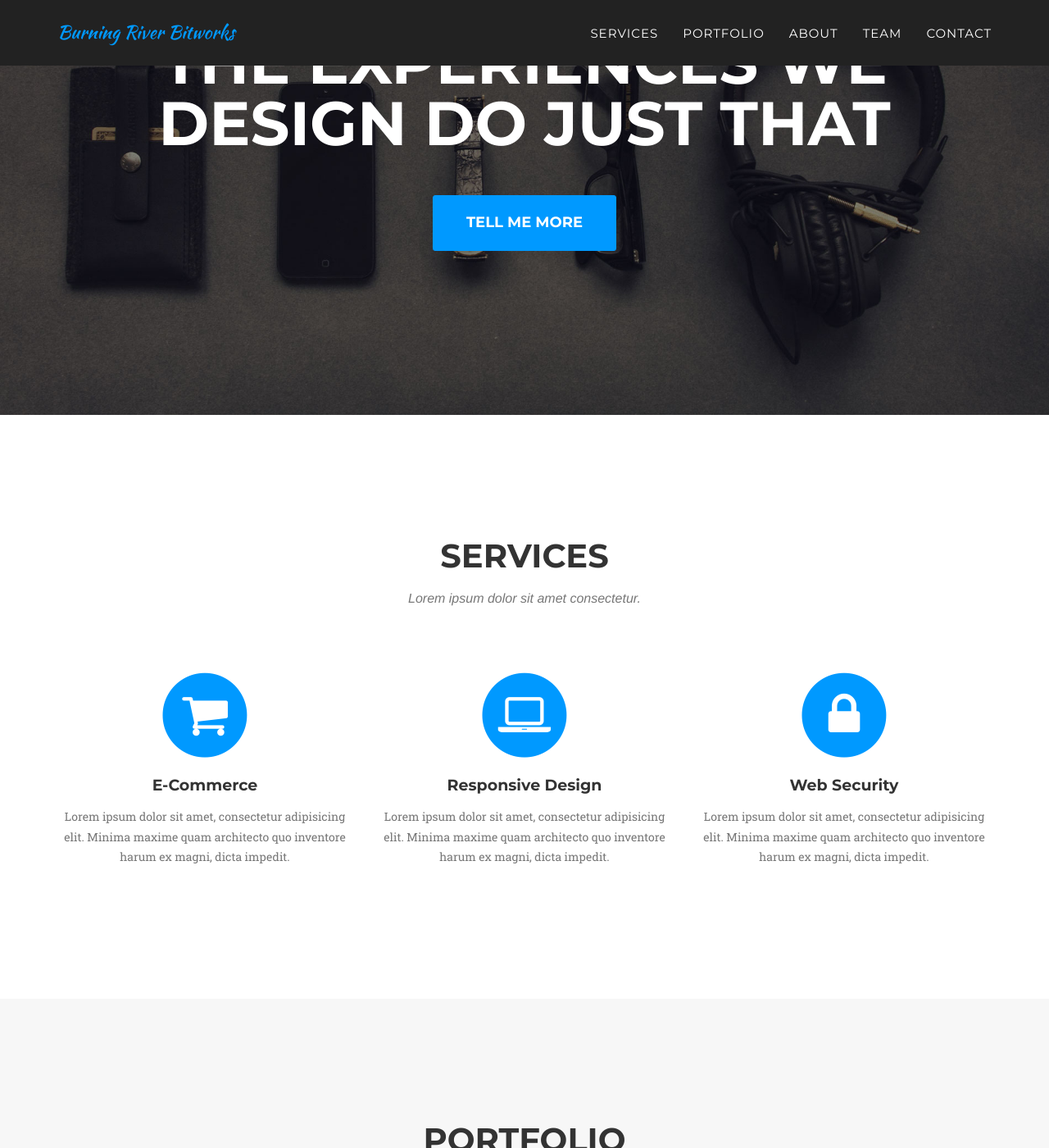
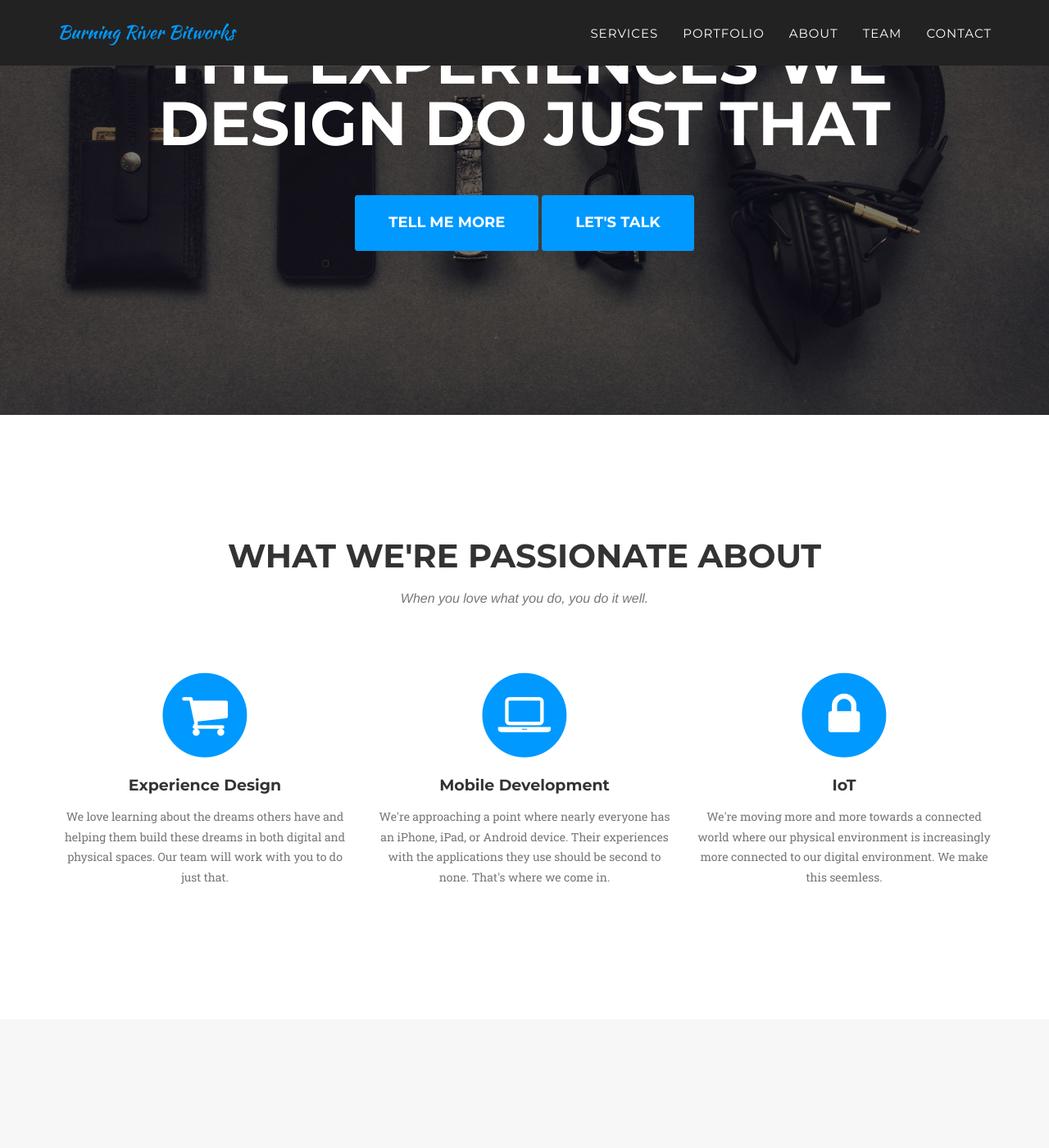
Before and after one commit to BurningRiverBitworks/BurningRiverBitworks.github.io, a Jekyll site: the page built from index.html, in a window 1280 px wide and 1400 px high, scrolled down 327 px. Shown: the whole window at 82% size. Built offline with Jekyll 4.4.1, drawn with Linux system fonts in a browser that asks for light colours; some web fonts are replaced.

Commit message:
Experiment with copy and 'lets talk' button

```diff
--- a/_includes/header.html
+++ b/_includes/header.html
@@ -47,6 +47,7 @@
                 <div class="intro-lead-in">We believe that every experience in life should bring you joy.</div>
                 <div class="intro-heading">The experiences we design do just that</div>
                 <a href="#services" class="page-scroll btn btn-xl">Tell Me More</a>
+                <a href="#contact" class="page-scroll btn btn-xl">Let's Talk</a>
             </div>
         </div>
     </header>
--- a/_includes/services.html
+++ b/_includes/services.html
@@ -3,8 +3,8 @@
         <div class="container">
             <div class="row">
                 <div class="col-lg-12 text-center">
-                    <h2 class="section-heading">Services</h2>
-                    <h3 class="section-subheading text-muted">Lorem ipsum dolor sit amet consectetur.</h3>
+                    <h2 class="section-heading">What We're Passionate About</h2>
+					<h3 class="section-subheading text-muted">When you love what you do, you do it well.</h3>
                 </div>
             </div>
             <div class="row text-center">
@@ -13,24 +13,24 @@
                         <i class="fa fa-circle fa-stack-2x text-primary"></i>
                         <i class="fa fa-shopping-cart fa-stack-1x fa-inverse"></i>
                     </span>
-                    <h4 class="service-heading">E-Commerce</h4>
-                    <p class="text-muted">Lorem ipsum dolor sit amet, consectetur adipisicing elit. Minima maxime quam architecto quo inventore harum ex magni, dicta impedit.</p>
+                    <h4 class="service-heading">Experience Design</h4>
+                    <p class="text-muted">We love learning about the dreams others have and helping them build these dreams in both digital and physical spaces. Our team will work with you to do just that.</p>
                 </div>
                 <div class="col-md-4">
                     <span class="fa-stack fa-4x">
                         <i class="fa fa-circle fa-stack-2x text-primary"></i>
                         <i class="fa fa-laptop fa-stack-1x fa-inverse"></i>
                     </span>
-                    <h4 class="service-heading">Responsive Design</h4>
-                    <p class="text-muted">Lorem ipsum dolor sit amet, consectetur adipisicing elit. Minima maxime quam architecto quo inventore harum ex magni, dicta impedit.</p>
+                    <h4 class="service-heading">Mobile Development</h4>
+                    <p class="text-muted">We're approaching a point where nearly everyone has an iPhone, iPad, or Android device. Their experiences with the applications they use should be second to none. That's where we come in.</p>
                 </div>
                 <div class="col-md-4">
                     <span class="fa-stack fa-4x">
                         <i class="fa fa-circle fa-stack-2x text-primary"></i>
                         <i class="fa fa-lock fa-stack-1x fa-inverse"></i>
                     </span>
-                    <h4 class="service-heading">Web Security</h4>
-                    <p class="text-muted">Lorem ipsum dolor sit amet, consectetur adipisicing elit. Minima maxime quam architecto quo inventore harum ex magni, dicta impedit.</p>
+                    <h4 class="service-heading">IoT</h4>
+                    <p class="text-muted">We're moving more and more towards a connected world where our physical environment is increasingly more connected to our digital environment. We make this seemless.</p>
                 </div>
             </div>
         </div>
```
